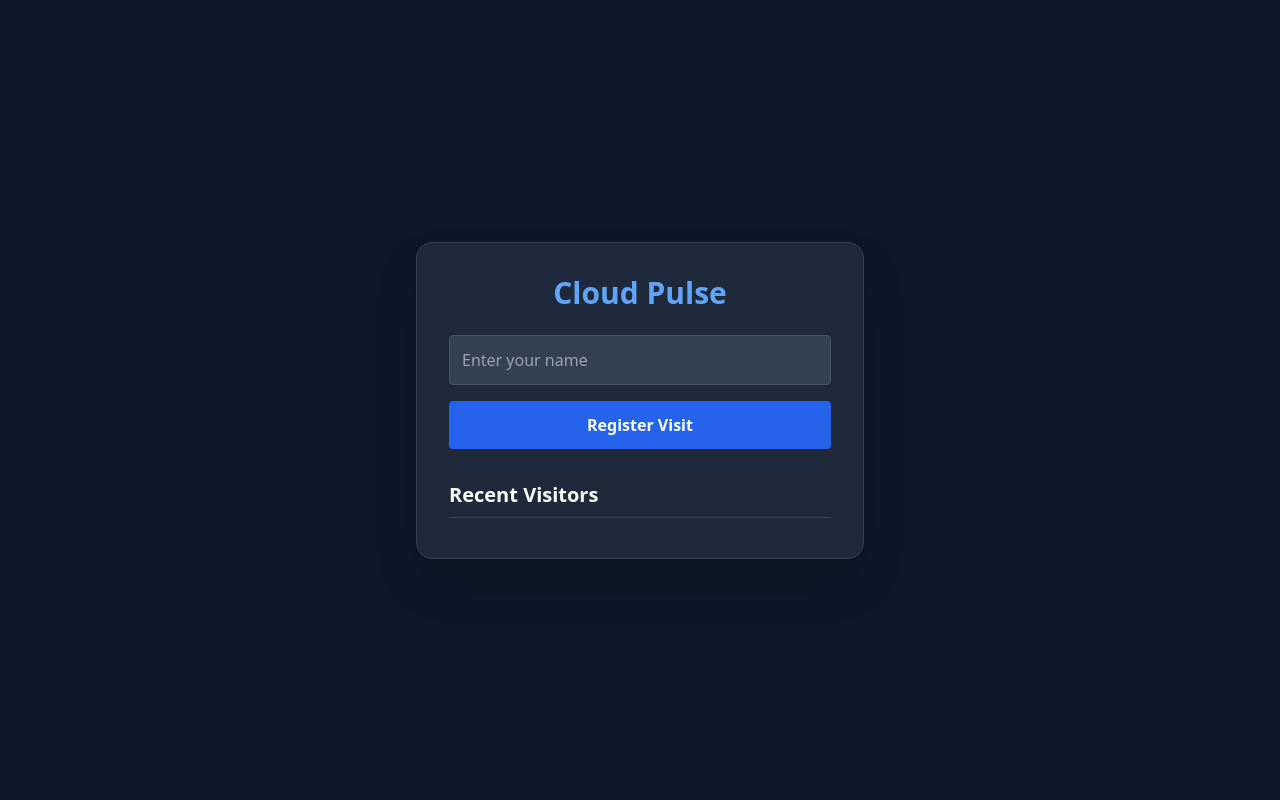
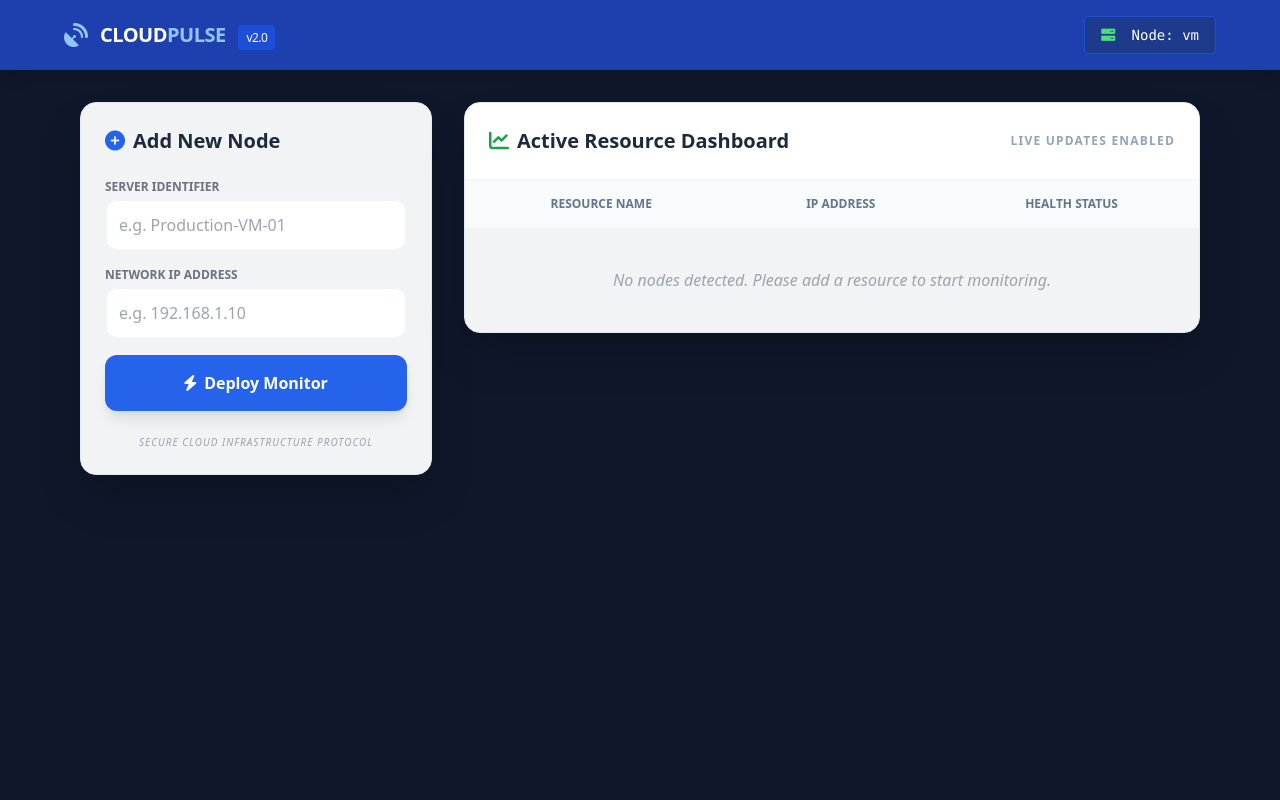
Before and after one commit to MS-Zainab/CC_Task_App, a Flask app: page / in a window 1280 px wide. Run offline with Flask 3, Linux system fonts and the light colour scheme; parts of the project's set-up code (start-up, migrations or seed data) failed here and were passed over; some libraries are stand-ins or nearby versions.

Commit message:
update app

```diff
--- a/app.py
+++ b/app.py
@@ -1,37 +1,42 @@
 from flask import Flask, render_template, request, redirect
 from flask_sqlalchemy import SQLAlchemy
 import os
+import socket
 
 app = Flask(__name__)
 
-# Database Configuration
-app.config['SQLALCHEMY_DATABASE_URI'] = 'sqlite:///cloud_data.db'
+# Database configuration
+db_path = os.path.join(os.path.dirname(__file__), 'cloud_data.db')
+app.config['SQLALCHEMY_DATABASE_URI'] = f'sqlite:///{db_path}'
 app.config['SQLALCHEMY_TRACK_MODIFICATIONS'] = False
 db = SQLAlchemy(app)
 
 # Database Model
-class Visitor(db.Model):
+class CloudResource(db.Model):
     id = db.Column(db.Integer, primary_key=True)
-    name = db.Column(db.String(100), nullable=False)
+    server_name = db.Column(db.String(100), nullable=False)
+    ip_address = db.Column(db.String(50), nullable=False)
+    status = db.Column(db.String(20), default='Online')
 
-# Create the database locally
+# Create database inside the container
 with app.app_context():
     db.create_all()
 
 @app.route('/')
 def index():
-    visitors = Visitor.query.all()
-    return render_template('index.html', visitors=visitors)
+    resources = CloudResource.query.all()
+    # Live info about the host running the app
+    hostname = socket.gethostname()
+    return render_template('index.html', resources=resources, hostname=hostname)
 
-@app.route('/add', methods=['POST'])
-def add_visitor():
-    name = request.form.get('name')
-    if name:
-        new_visitor = Visitor(name=name)
-        db.session.add(new_visitor)
-        db.session.commit()
+@app.route('/add', list=['POST'])
+def add():
+    s_name = request.form.get('server_name')
+    s_ip = request.form.get('ip_address')
+    new_resource = CloudResource(server_name=s_name, ip_address=s_ip)
+    db.session.add(new_resource)
+    db.session.commit()
     return redirect('/')
 
 if __name__ == '__main__':
-    # Critical for Cloud/Docker: Bind to 0.0.0.0
-    app.run(host='0.0.0.0', port=5000, debug=True)
+    app.run(host='0.0.0.0', port=5000)
--- a/templates/index.html
+++ b/templates/index.html
@@ -2,29 +2,120 @@
 <html lang="en">
 <head>
     <meta charset="UTF-8">
-    <title>Cloud Deployment App</title>
+    <meta name="viewport" content="width=device-width, initial-scale=1.0">
+    <title>Cloud Pulse Monitor | Enterprise Dashboard</title>
     <script src="https://cdn.tailwindcss.com"></script>
+    <link rel="stylesheet" href="https://cdnjs.cloudflare.com/ajax/libs/font-awesome/6.0.0/css/all.min.css">
+    <style>
+        .pulse-icon {
+            animation: pulse-animation 2s infinite;
+        }
+        @keyframes pulse-animation {
+            0% { transform: scale(0.95); box-shadow: 0 0 0 0 rgba(34, 197, 94, 0.7); }
+            70% { transform: scale(1); box-shadow: 0 0 0 10px rgba(34, 197, 94, 0); }
+            100% { transform: scale(0.95); box-shadow: 0 0 0 0 rgba(34, 197, 94, 0); }
+        }
+        .glass-effect {
+            background: rgba(255, 255, 255, 0.95);
+            backdrop-filter: blur(10px);
+        }
+    </style>
 </head>
-<body class="bg-slate-900 text-white min-h-screen flex items-center justify-center">
-    <div class="bg-slate-800 p-8 rounded-2xl shadow-2xl w-full max-w-md border border-slate-700">
-        <h1 class="text-3xl font-bold mb-6 text-blue-400 text-center">Cloud Pulse</h1>
+<body class="bg-slate-900 min-h-screen font-sans text-slate-800">
 
-        <form action="/add" method="POST" class="mb-8">
-            <input type="text" name="name" placeholder="Enter your name"
-                   class="w-full p-3 rounded bg-slate-700 border border-slate-600 focus:outline-none focus:border-blue-500 mb-4">
-            <button type="submit" class="w-full bg-blue-600 hover:bg-blue-500 transition p-3 rounded font-semibold">
-                Register Visit
-            </button>
-        </form>
+    <nav class="bg-blue-800 p-4 text-white shadow-lg mb-8">
+        <div class="max-w-6xl mx-auto flex justify-between items-center">
+            <div class="flex items-center gap-3">
+                <i class="fas fa-satellite-dish text-2xl text-blue-300"></i>
+                <h1 class="text-xl font-bold tracking-tight">CLOUD<span class="text-blue-300">PULSE</span> <span class="text-xs bg-blue-700 px-2 py-1 rounded ml-2 font-normal">v2.0</span></h1>
+            </div>
+            <div class="text-sm font-mono bg-blue-900 px-4 py-2 rounded border border-blue-700">
+                <i class="fas fa-server mr-2 text-green-400"></i> Node: {{ hostname }}
+            </div>
+        </div>
+    </nav>
 
-        <div class="space-y-2">
-            <h2 class="text-xl font-semibold border-b border-slate-700 pb-2">Recent Visitors</h2>
-            <ul class="max-h-40 overflow-y-auto">
-                {% for visitor in visitors %}
-                <li class="p-2 bg-slate-700/50 rounded mb-1 text-slate-300">#{{ visitor.id }} - {{ visitor.name }}</li>
-                {% endfor %}
-            </ul>
+    <div class="max-w-6xl mx-auto px-4 pb-20">
+
+        <div class="grid grid-cols-1 lg:grid-cols-3 gap-8">
+
+            <div class="lg:col-span-1">
+                <div class="glass-effect p-6 rounded-2xl shadow-2xl border border-slate-200">
+                    <h2 class="text-xl font-bold mb-6 flex items-center gap-2">
+                        <i class="fas fa-plus-circle text-blue-600"></i> Add New Node
+                    </h2>
+                    <form action="/add" method="POST" class="space-y-4">
+                        <div>
+                            <label class="block text-xs font-bold text-gray-500 uppercase mb-1">Server Identifier</label>
+                            <input type="text" name="server_name" placeholder="e.g. Production-VM-01"
+                                   class="w-full border-2 border-slate-100 p-3 rounded-xl focus:border-blue-500 outline-none transition-all" required>
+                        </div>
+                        <div>
+                            <label class="block text-xs font-bold text-gray-500 uppercase mb-1">Network IP Address</label>
+                            <input type="text" name="ip_address" placeholder="e.g. 192.168.1.10"
+                                   class="w-full border-2 border-slate-100 p-3 rounded-xl focus:border-blue-500 outline-none transition-all" required>
+                        </div>
+                        <button type="submit" class="w-full bg-blue-600 hover:bg-blue-700 text-white font-bold py-4 rounded-xl transition-all shadow-lg flex justify-center items-center gap-2">
+                            <i class="fas fa-bolt"></i> Deploy Monitor
+                        </button>
+                    </form>
+                    <p class="text-[10px] text-gray-400 mt-6 text-center italic uppercase tracking-widest">Secure Cloud Infrastructure Protocol</p>
+                </div>
+            </div>
+
+            <div class="lg:col-span-2">
+                <div class="glass-effect rounded-2xl shadow-2xl border border-slate-200 overflow-hidden">
+                    <div class="p-6 border-b border-slate-100 flex justify-between items-center bg-white">
+                        <h2 class="text-xl font-bold flex items-center gap-2">
+                            <i class="fas fa-chart-line text-green-600"></i> Active Resource Dashboard
+                        </h2>
+                        <span class="text-xs font-bold text-slate-400 uppercase tracking-widest">Live Updates Enabled</span>
+                    </div>
+
+                    <div class="overflow-x-auto">
+                        <table class="w-full">
+                            <thead class="bg-slate-50">
+                                <tr>
+                                    <th class="p-4 text-xs font-bold text-slate-500 uppercase">Resource Name</th>
+                                    <th class="p-4 text-xs font-bold text-slate-500 uppercase">IP Address</th>
+                                    <th class="p-4 text-xs font-bold text-slate-500 uppercase text-center">Health Status</th>
+                                </tr>
+                            </thead>
+                            <tbody class="divide-y divide-slate-100">
+                                {% for r in resources %}
+                                <tr class="hover:bg-blue-50/50 transition-colors">
+                                    <td class="p-4">
+                                        <div class="flex items-center gap-3">
+                                            <div class="w-8 h-8 rounded bg-blue-100 text-blue-600 flex items-center justify-center">
+                                                <i class="fas fa-microchip"></i>
+                                            </div>
+                                            <span class="font-bold text-slate-700">{{ r.server_name }}</span>
+                                        </div>
+                                    </td>
+                                    <td class="p-4">
+                                        <code class="bg-slate-100 px-2 py-1 rounded text-sm text-blue-600 font-mono">{{ r.ip_address }}</code>
+                                    </td>
+                                    <td class="p-4">
+                                        <div class="flex items-center justify-center gap-2">
+                                            <div class="w-2 h-2 bg-green-500 rounded-full pulse-icon"></div>
+                                            <span class="text-xs font-bold text-green-600 uppercase">Healthy</span>
+                                        </div>
+                                    </td>
+                                </tr>
+                                {% endfor %}
+                                {% if not resources %}
+                                <tr>
+                                    <td colspan="3" class="p-10 text-center text-gray-400 italic">No nodes detected. Please add a resource to start monitoring.</td>
+                                </tr>
+                                {% endif %}
+                            </tbody>
+                        </table>
+                    </div>
+                </div>
+            </div>
+
         </div>
     </div>
+
 </body>
 </html>
```
